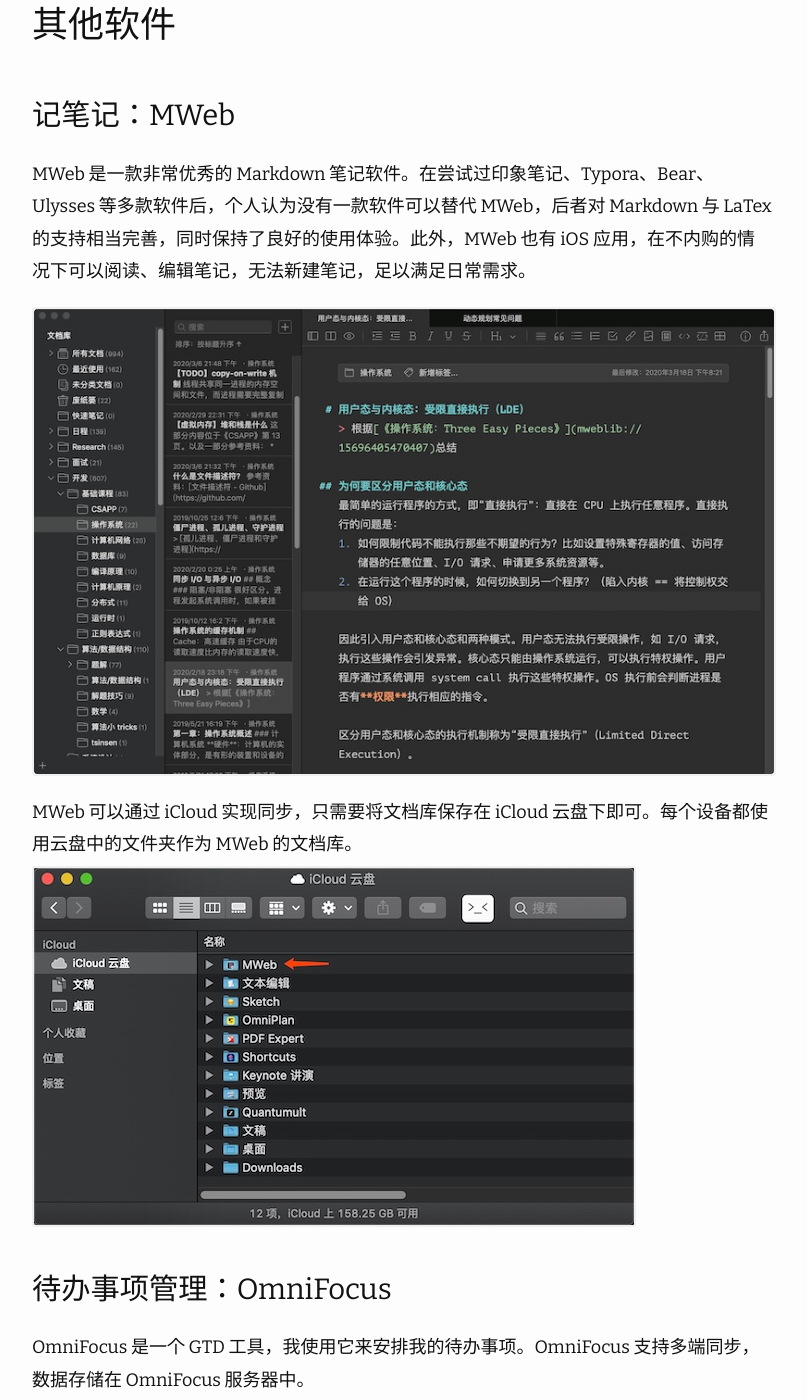
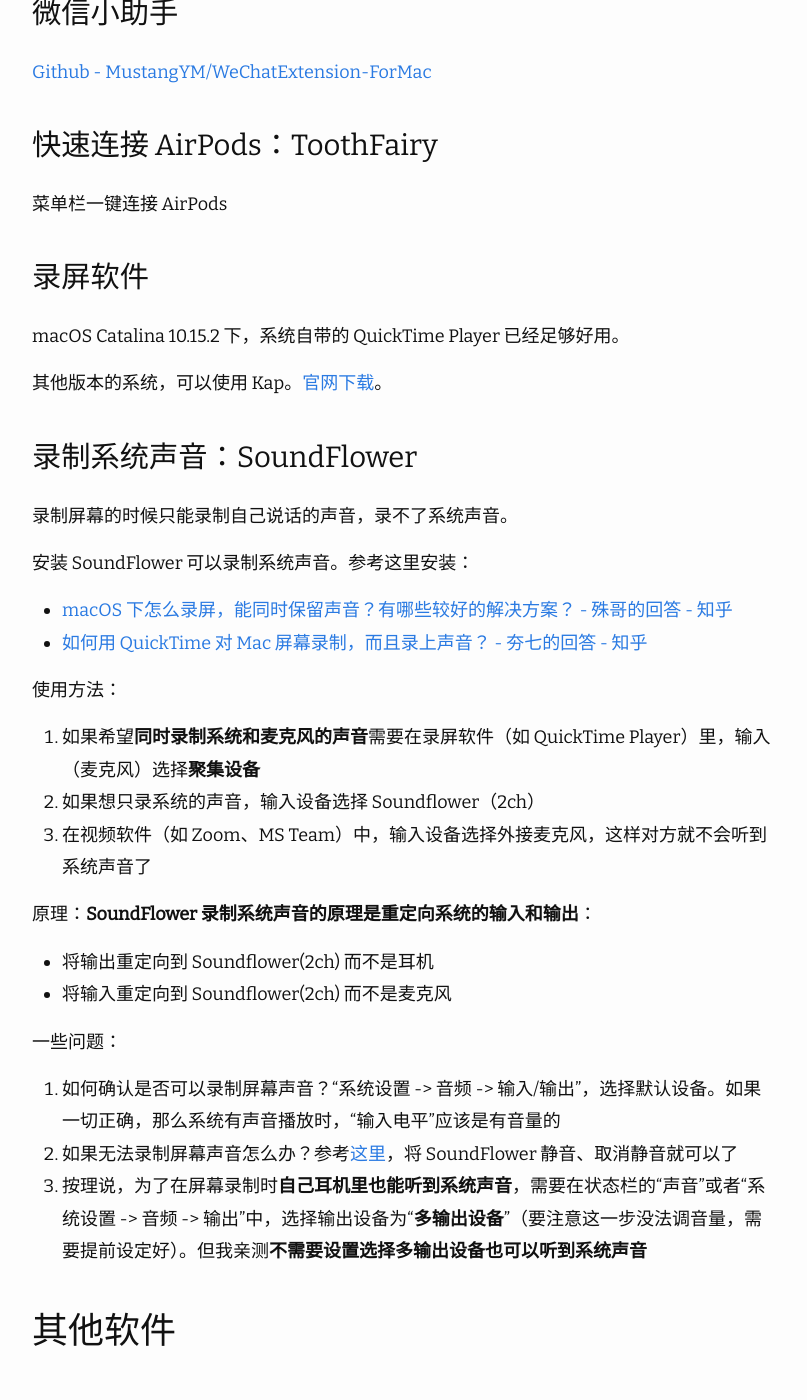
Before and after one commit to imageslr/blog, a Jekyll site: the page built from _posts/2020-03-19-mac-initialization.md, in a window 1280 px wide and 1400 px high, scrolled down 14659 px. Shown: the whole window, without its empty margins (238-1045 px from the left). Built offline with Jekyll 4.4.1, drawn with Linux system fonts in a browser that asks for light colours; nearby versions of some CDN libraries; comment, search, counter and statistics services are not loaded; some of the changed text lies outside the part shown.

Commit message:
update post

````diff
--- a/_posts/2020-03-19-mac-initialization.md
+++ b/_posts/2020-03-19-mac-initialization.md
@@ -159,7 +159,14 @@
 
 zsh-autosuggestion 可以根据当前输入的内容，自动提示之前执行过的命令。autojump 可以快速跳转到某个目录，比如当我们执行过 `cd ~/some-file` 后，执行 `j some`、`j so`、`j sf` 都可以跳转到 `~/some-file` 目录下。
 
-安装完后，还需要在 `~/.zshrc` 中加载这两个插件，才能生效。执行 `vim ~/.zshrc`，找到 `plugins=...`，其内容如下所示：
+**安装 zsh-syntax-highlighting：**
+```
+git clone https://github.com/zsh-users/zsh-syntax-highlighting.git $ZSH_CUSTOM/plugins/zsh-syntax-highlighting
+```
+
+输入命令后，如果命令正确，则高亮为绿色，反之高亮为红色。
+
+安装完后，还需要在 `~/.zshrc` 中加载这些插件，才能生效。执行 `vim ~/.zshrc`，找到 `plugins=...`，其内容如下所示：
 ```bash
 # Add wisely, as too many plugins slow down shell startup.
 plugins=(git)
@@ -178,7 +185,7 @@
 source $ZSH/oh-my-zsh.sh
 ```
 
-退出 iTerm2 后重新打开，执行以下命令，验证插件是否安装成功：
+然后 `source ~/.zshrc` 使插件生效。执行以下命令，验证插件是否安装成功：
 1. 验证 autojump：首先执行  `cd ~/Downloads` 跳转到目录 `~/Downloads`，然后只需要输入目录的若干个字符：`j dow`，就可以自动跳转到 `~/Downloads`
 2. 验证 zsh-autosuggestions：输入之前执行过的命令的前几个字符，就会自动提示完整命令，按 `→` 可补全
 
@@ -313,6 +320,33 @@
 ### 快速连接 AirPods：ToothFairy
 菜单栏一键连接 AirPods
 
+### 录屏软件
+macOS Catalina 10.15.2 下，系统自带的 QuickTime Player 已经足够好用。
+
+其他版本的系统，可以使用 Kap。[官网下载](https://getkap.co/)。
+
+### 录制系统声音：SoundFlower
+录制屏幕的时候只能录制自己说话的声音，录不了系统声音。
+
+安装 SoundFlower 可以录制系统声音。参考这里安装：
+* [macOS 下怎么录屏，能同时保留声音？有哪些较好的解决方案？ - 殊哥的回答 - 知乎](https://www.zhihu.com/question/20251726/answer/94938941)
+* [如何用 QuickTime 对 Mac 屏幕录制，而且录上声音？ - 夯七的回答 - 知乎](https://www.zhihu.com/question/26032781/answer/170489532)
+
+使用方法：
+1. 如果希望**同时录制系统和麦克风的声音**需要在录屏软件（如 QuickTime Player）里，输入（麦克风）选择**聚集设备**
+2. 如果想只录系统的声音，输入设备选择 Soundflower（2ch）
+3. 在视频软件（如 Zoom、MS Team）中，输入设备选择外接麦克风，这样对方就不会听到系统声音了
+
+
+原理：**SoundFlower 录制系统声音的原理是重定向系统的输入和输出**：
+* 将输出重定向到 Soundflower(2ch) 而不是耳机
+* 将输入重定向到 Soundflower(2ch) 而不是麦克风
+
+一些问题：
+1. 如何确认是否可以录制屏幕声音？“系统设置 -> 音频 -> 输入/输出”，选择默认设备。如果一切正确，那么系统有声音播放时，“输入电平”应该是有音量的
+3. 如果无法录制屏幕声音怎么办？参考[这里](https://www.zhihu.com/question/20251726/answer/94938941)，将 SoundFlower 静音、取消静音就可以了
+2. 按理说，为了在屏幕录制时**自己耳机里也能听到系统声音**，需要在状态栏的“声音”或者“系统设置 -> 音频 -> 输出”中，选择输出设备为“**多输出设备**”（要注意这一步没法调音量，需要提前设定好）。但我亲测**不需要设置选择多输出设备也可以听到系统声音**
+
 ## 其他软件
 ### 记笔记：MWeb
 MWeb 是一款非常优秀的 Markdown 笔记软件。在尝试过印象笔记、Typora、Bear、Ulysses 等多款软件后，个人认为没有一款软件可以替代 MWeb，后者对 Markdown 与 LaTex 的支持相当完善，同时保持了良好的使用体验。此外，MWeb 也有 iOS 应用，在不内购的情况下可以阅读、编辑笔记，无法新建笔记，足以满足日常需求。
@@ -346,5 +380,8 @@
 code ~/.zshrc // 在  VS Code 中打开 .zshrc 文件，类似于 vim ~/.zshrc
 ```
 
+### 视频播放：IINA
+[官网下载](https://iina.io/)
+
 ## 附件
 [百度云](https://pan.baidu.com/s/1SPGJTFN3y6QzzlmAtwgQ1A)，提取码: u4gg
````
Also changed, not shown: other parts of _posts/2020-03-19-mac-initialization.md (+1 -1 lines), _posts/2020-02-26-ipc.md (+1 -1 lines).
